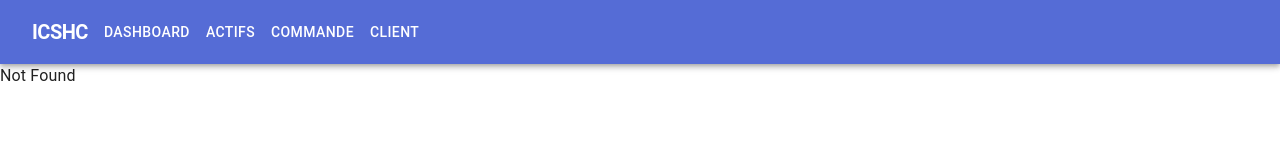
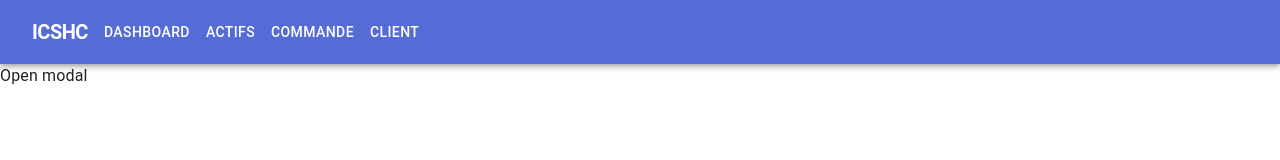
Before and after one commit to xavierroy12/ICSHC, a React (Vite) app in the folder frontend/: page / in a window 1280 px wide. Before the commit this address had no page. Shown: the top 160 px of the page. Built offline with nearby package versions, Linux system fonts and the light colour scheme; no server answers.

Commit message:
wip modal modele

```diff
--- a/frontend/src/App.tsx
+++ b/frontend/src/App.tsx
@@ -15,6 +15,7 @@ function App() {
             <Route path="/actifs/modify" element={<ModifyActifs />} />
             <Route path="/actif/:id" element={<Actif />} />
             <Route path="*" element={<h1>Not Found</h1>} />
+            <Route path="/" element={<Modele id={'1'} />} />
           </Routes>
         </Layout>
       </Router>
--- a/frontend/src/components/Modele/Modele.tsx
+++ b/frontend/src/components/Modele/Modele.tsx
@@ -25,7 +25,9 @@ const Modele = ({ id }: Props) => {
   const [loading, setLoading] = useState(true);
   const [categories, setCategories] = useState<SelectItem[]>([]);
   const [modele, setModele] = useState<Modele_Type>();
-
+  const [open, setOpen] = useState(false);
+  const handleOpen = () => setOpen(true);
+  const handleClose = () => setOpen(false);
   useEffect(() => {
     Promise.all([
       fetch('http://localhost:8000/api/categories/light'),
@@ -48,7 +50,9 @@ const Modele = ({ id }: Props) => {
   }, [id]);
 
   return (
-    <Modal open>
+    <div>
+      <button onClick={handleOpen}>Open modal</button>
+      <Modal open={open} onClose={handleClose}>
         <div>
           {modele ? (
             <ModeleForm modele={modele} categories={categories} />
@@ -57,6 +61,7 @@ const Modele = ({ id }: Props) => {
           )}
         </div>
       </Modal>
+    </div>
   );
 };
 export default Modele;
```
Lines whose indentation alone changed are shown as unchanged.
